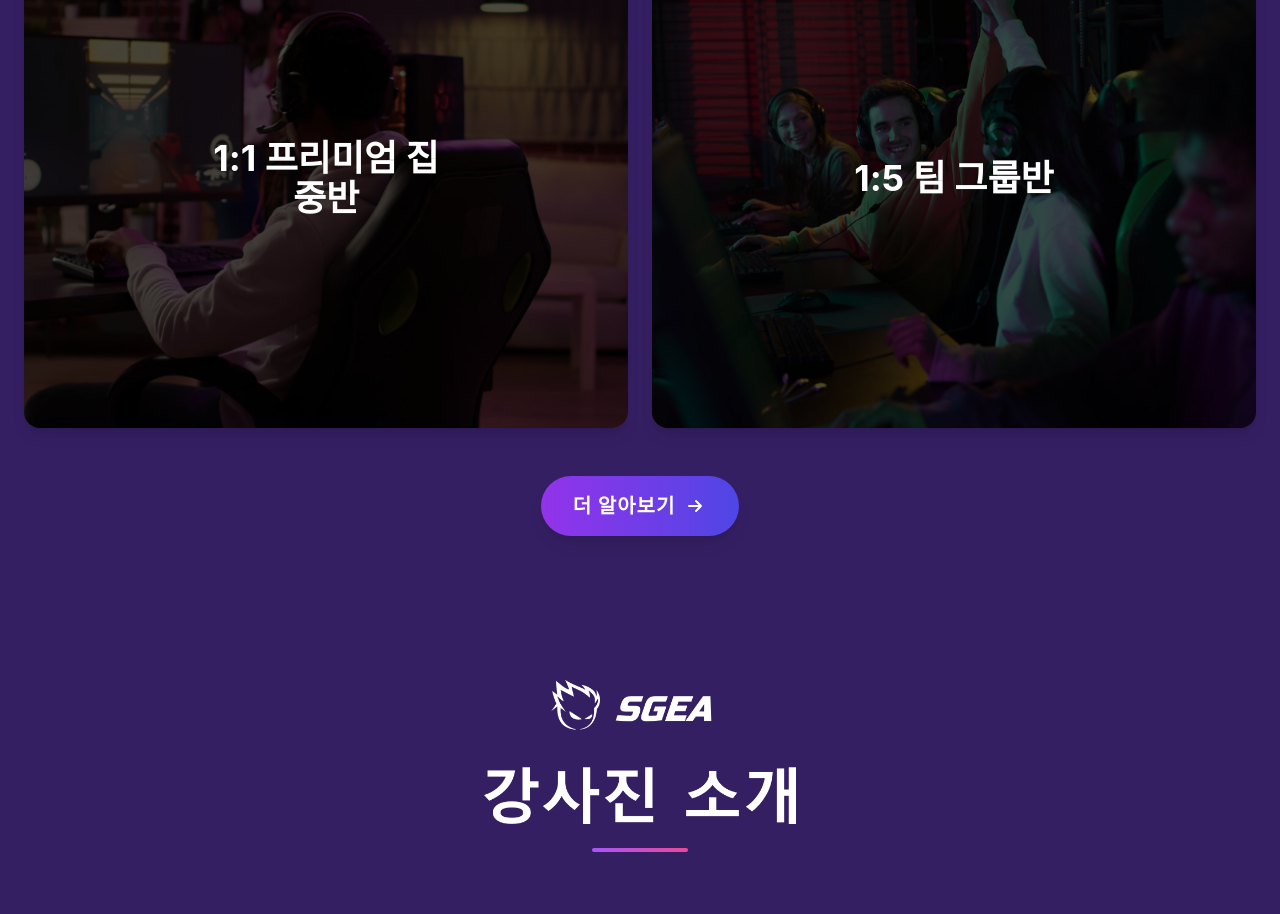
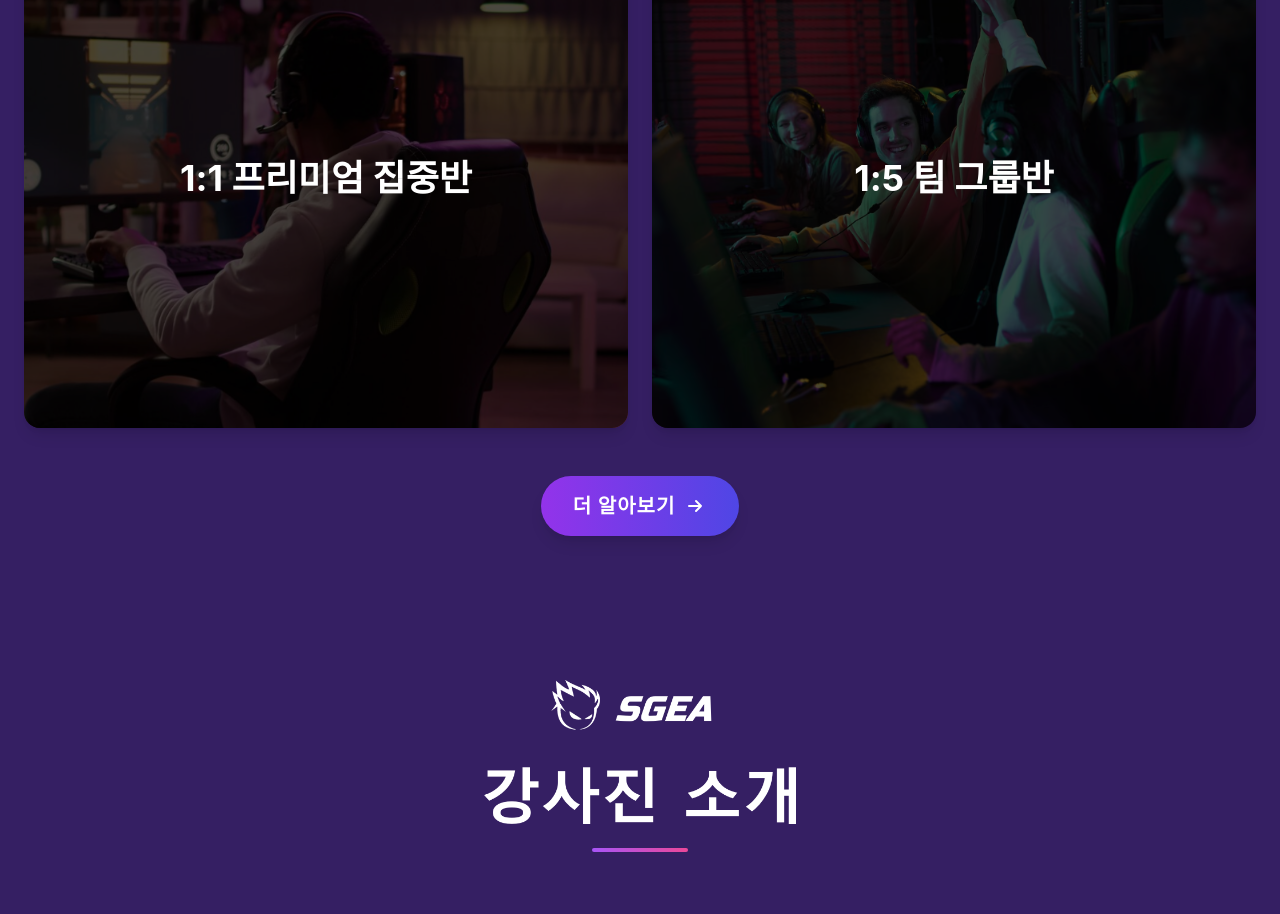
Before and after one commit to 2nd-Generation/SecondGeneration-Frontend, a React (Vite) app: page / in a window 1280 px wide. Shown: the part 3020-3934 px from the top of the page. Built offline with nearby package versions, Linux system fonts and the light colour scheme; a web font is replaced by a local one.

Commit message:
fix: 줄바꿈 수정

```diff
--- a/src/pages/Home.tsx
+++ b/src/pages/Home.tsx
@@ -441,10 +441,10 @@
               ></div>
               <div className="absolute inset-0 bg-black/70 transition-opacity duration-300 md:group-hover:bg-black/80"></div>
               <div className="relative z-10 p-6 md:p-8 h-full flex flex-col justify-center md:block md:static">
-                <h3 className="font-bebas text-3xl font-bold text-white text-center px-6 md:hidden">
+                <h3 className="font-bebas text-3xl font-bold text-white text-center px-6 md:hidden whitespace-nowrap">
                   1:1 프리미엄 집중반
                 </h3>
-                <h3 className="hidden md:block font-bebas text-4xl font-bold text-white text-center px-8 absolute top-1/2 left-1/2 -translate-x-1/2 -translate-y-1/2">
+                <h3 className="hidden md:block font-bebas text-4xl font-bold text-white text-center px-8 absolute top-1/2 left-1/2 -translate-x-1/2 -translate-y-1/2 whitespace-nowrap">
                   1:1 프리미엄 집중반
                 </h3>
               </div>
@@ -477,10 +477,10 @@
               ></div>
               <div className="absolute inset-0 bg-black/70 transition-opacity duration-300 md:group-hover:bg-black/80"></div>
               <div className="relative z-10 p-6 md:p-8 h-full flex flex-col justify-center md:block md:static">
-                <h3 className="font-bebas text-3xl font-bold text-white text-center px-6 md:hidden">
+                <h3 className="font-bebas text-3xl font-bold text-white text-center px-6 md:hidden whitespace-nowrap">
                   1:5 팀 그룹반
                 </h3>
-                <h3 className="hidden md:block font-bebas text-4xl font-bold text-white text-center px-8 absolute top-1/2 left-1/2 -translate-x-1/2 -translate-y-1/2">
+                <h3 className="hidden md:block font-bebas text-4xl font-bold text-white text-center px-8 absolute top-1/2 left-1/2 -translate-x-1/2 -translate-y-1/2 whitespace-nowrap">
                   1:5 팀 그룹반
                 </h3>
               </div>
```
